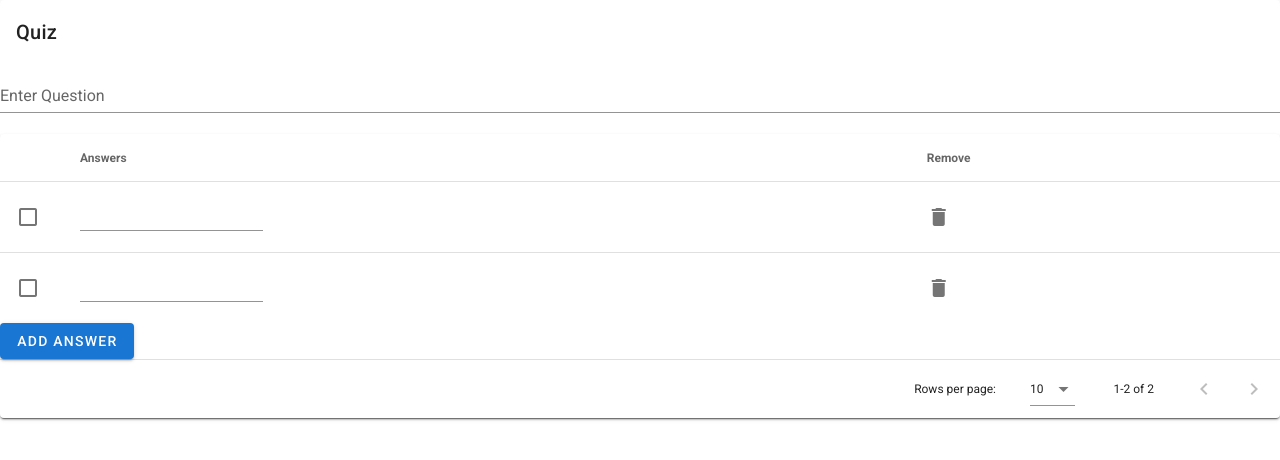
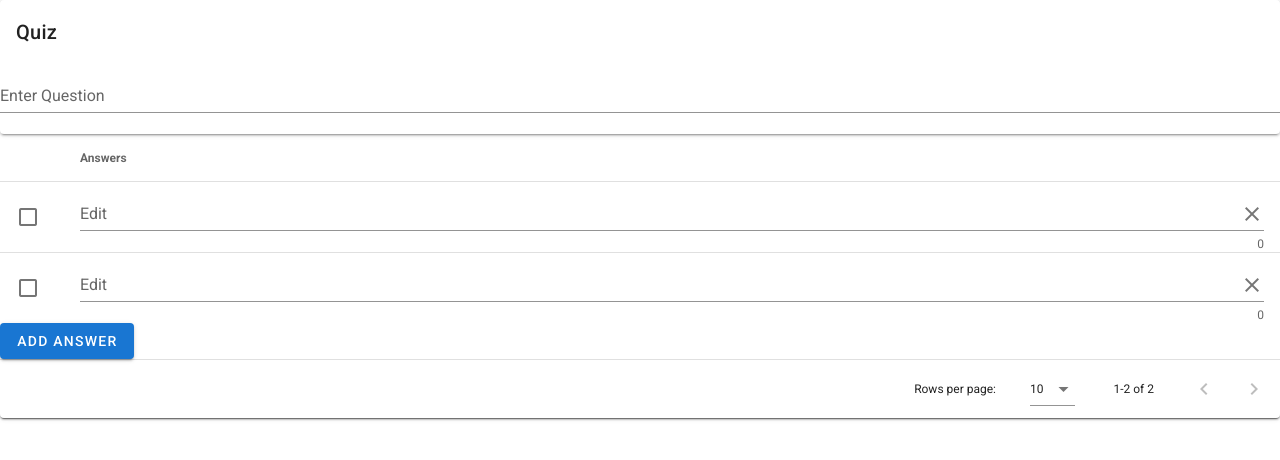
Before and after one commit to ahumphries102/Quiz, a Vue app: page / in a window 1280 px wide. Shown: the top 460 px of the page. Built offline with nearby package versions, Linux system fonts and the light colour scheme; what vue-debounce would draw is missing.

Commit message:
Saving quiz is now functioning. Users can fill out a quiz and save it, then do it again to create a full quiz. Validation is next

```diff
--- a/src/components/datatable.vue
+++ b/src/components/datatable.vue
@@ -1,18 +1,20 @@
 <template>
   <v-card>
-  <v-card-title>Quiz</v-card-title>
+    <v-data-table v-model="selected" :headers="headers" :items="data" :single-select="singleSelect" item-key="id"
+      show-select class="elevation-1" v-on:item-selected="setAnswer">
+      <template v-slot:top>
+        <v-card>
+          <v-card-title>Quiz
+          </v-card-title>
+
           <v-text-field label="Enter Question" />
-  <v-data-table v-model="selected" :headers="headers" :items="data" :single-select="singleSelect" item-key="id" show-select class="elevation-1" v-on:item-selected="cat">
+        </v-card>
+      </template>
       <template v-slot:item.name="{ item }">
-      <v-edit-dialog :return-value.sync="item.name">
-        <v-text-field readonly :label="item.name"/>
-        <template v-slot:input>
-          <v-text-field @input='addAnswer(item.id)' v-model="item.name" label="Edit" single-line counter></v-text-field>
-        </template>
-      </v-edit-dialog>
-    </template>
-    <template v-slot:item.edit="{ item }">
-      <v-icon @click="deleteAns(item.id)">mdi-delete</v-icon>
+
+          <v-text-field @input='addAnswerInput(item.id)' v-model="item.name" label="Edit" single-line counter
+            append-icon="mdi-close" @click:append="deleteAns(item.id)" />
+
       </template>
       <template v-slot:footer>
         <v-btn color="primary" @click="addAnswer">Add Answer</v-btn>
@@ -25,50 +27,52 @@ export default {
     name: 'CreateQuiz',
     data() {
       return {
-          selected:[],
+        reset: true,
+        selected: [],
         singleSelect: true,
         name: "",
-          headers: [
-            {
+        headers: [{
             text: 'Answers',
             value: 'name',
           },
-            {
-              text: 'Remove',
-              value: 'edit'
-            },
         ],
-          data: [{}, {}]
+        data: [{}, {}],
+        totalData: []
       }
     },
-    mounted(){
+    mounted() {
       this.data = []
-      for(let i = 0; i < 2; i++){
-        this.data.push({ id:i, name:'', edit: '', delete:this.addAnswer})
+      for (let i = 0; i < 2; i++) {
+        this.data.push({
+          id: i,
+          name: '',
+          answered: false,
+          delete: this.addAnswerInput
+        })
       }
     },
-    methods:{
-        getRowData(value){
-          console.log(this.name)
+    methods: {
+      setAnswer(value) {
+        value.item.answered = value.value
       },
-        cat(value){
-          console.log(value)
-          return value
+      deleteAns(value) {
+        if (this.data.length > 2) this.data = this.data.filter(ele => ele.id != value)
       },
-        deleteAns(value){
-          if(this.data.length > 2)this.data = this.data.filter(ele => ele.id != value)
-        },
-        addAnswer(id){
-          let dataIds = this.data.map( ele => ele.id)
+      addAnswerInput(id) {
+        let dataIds = this.data.map(ele => ele.id)
         let maxValue = Math.max(...dataIds)
-            if(maxValue === id){
-              this.data.push( {
+        if (maxValue === id) {
+          this.data.push({
             id: Date.now(),
             name: '',
-                edit: '',
-                delete: this.addAnswer
-              } )
+            answered: false,
+            delete: this.addAnswerInput
+          })
         }
+      },
+      addAnswer(){
+        this.totalData.push(this.data)
+        console.log(this.totalData)
       }
     }
   }
```
Also changed, not shown: 1 other file (tests, documents, lock files or other folders). Lines whose indentation alone changed are shown as unchanged.
